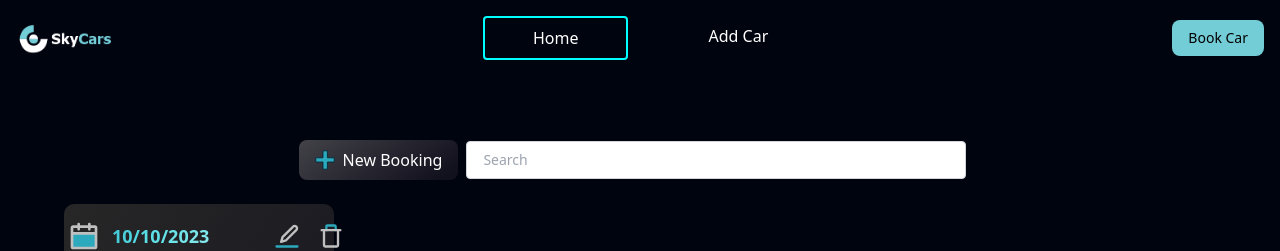
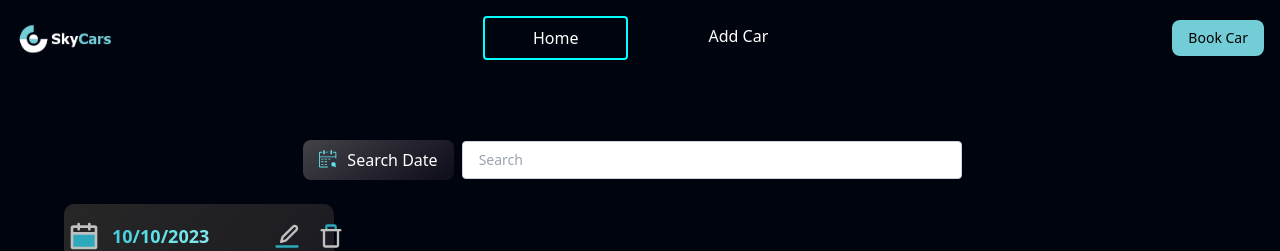
Before and after one commit to VatsalSutariyaDeveloper/sky-car-record, a React (Vite) app in the folder client/: page / in a window 1280 px wide. Shown: the top 251 px of the page. Built offline with nearby package versions, Linux system fonts and the light colour scheme.

Commit message:
"Search Date icon"

```diff
--- a/client/src/assets/index.js
+++ b/client/src/assets/index.js
@@ -12,6 +12,7 @@ import instagram from "./instagram.svg";
 import linkedin from "./linkedin.svg";
 import twitter from "./twitter.svg";
 import radio from "./radio.svg";
+import datesearch from "./datesearch.svg";
 import addcarbooking from "./addcarbooking.svg";
 
 
@@ -30,5 +31,6 @@ export {
   edit,
   deletebtn,
   addcarbooking,
-  radio
+  radio,
+  datesearch
 };
--- a/client/src/components/BookUser/CreateBooking.jsx
+++ b/client/src/components/BookUser/CreateBooking.jsx
@@ -67,10 +67,7 @@ const CreateBooking = () => {
 
   return (
     <>
-      <div>
-        <button onClick={showToastMessage}>Notify</button>
-        <ToastContainer />
-      </div>
+
       <div className={`bg-primary ${styles.flexStart}`}>
         <div className={`${styles.boxWidth}`}>
           <div className='p-3 md:p-6 flex'>
--- a/client/src/components/Hero.jsx
+++ b/client/src/components/Hero.jsx
@@ -1,6 +1,6 @@
 import React from 'react'
 import styles from '../style'
-import { date, deletebtn, edit, addcarbooking } from '../assets'
+import { date, deletebtn, edit, addcarbooking ,datesearch} from '../assets'
 import '../index.css'
 import { Link } from 'react-router-dom'
 
@@ -17,8 +17,8 @@ const Hero = () => {
                   <Link to="/add-booking">
                     <div className='p-[8px] lg:px-4 bg-black-gradient rounded-full lg:rounded-lg'>
                       <div className='flex items-center cursor-pointer' id='addbookingbtn'>
-                        <img src={addcarbooking} alt="addcarbooking" className='w-7 lg:w-5' />
-                        <span className='hidden lg:inline ml-2 text-white'>New Booking</span>
+                        <img src={datesearch} alt="addcarbooking" className='w-7 lg:w-5' />
+                        <span className='hidden lg:inline ml-2 text-white'>Search Date</span>
                       </div>
                     </div>
                   </Link>
```
Also changed, not shown: client/src/assets/datesearch.svg (added).
